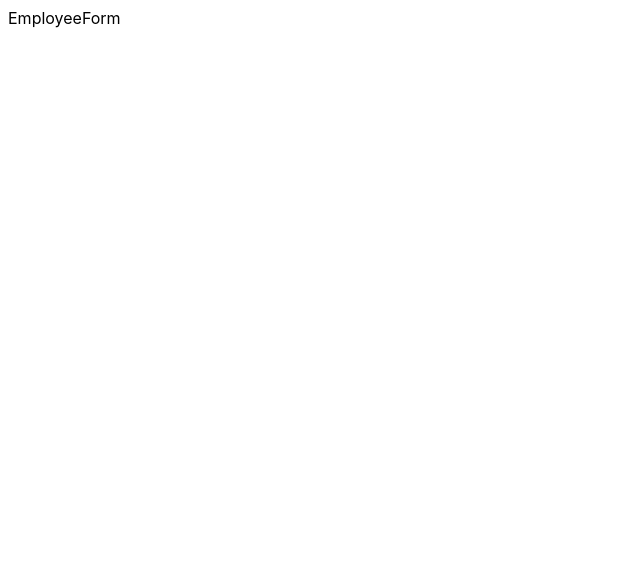
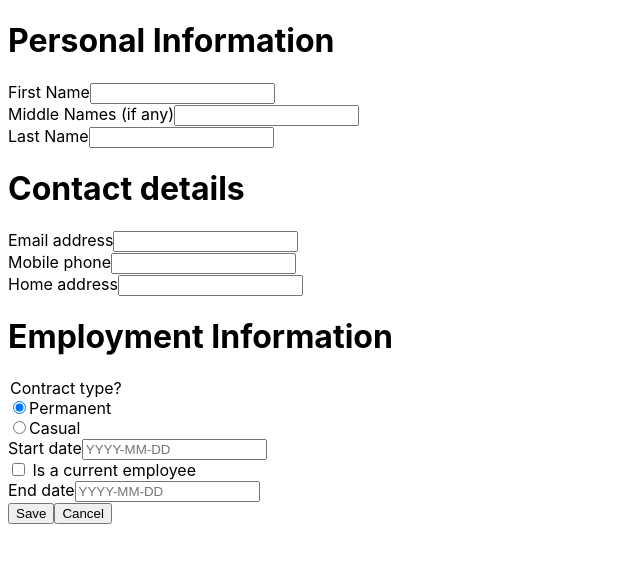
Before and after one commit to vadien/employee-creator, a React (Vite) app in the folder frontend/: page /employees/1/edit in a window 1280 px wide. Shown: the top 562 px of the page, without its empty margins (0-640 px from the left). Built offline with nearby package versions, Linux system fonts and the light colour scheme; no server answers.

Commit message:
Adds create employee form

```diff
--- a/frontend/package.json
+++ b/frontend/package.json
@@ -10,9 +10,11 @@
     "preview": "vite preview"
   },
   "dependencies": {
+    "@hookform/resolvers": "^3.9.0",
     "@tanstack/react-query": "^5.56.2",
     "react": "^18.3.1",
-    "react-dom": "^18.3.1"
+    "react-dom": "^18.3.1",
+    "react-hook-form": "^7.53.0"
   },
   "devDependencies": {
     "@eslint/js": "^9.9.0",
--- a/frontend/src/App.tsx
+++ b/frontend/src/App.tsx
@@ -23,6 +23,7 @@ function App() {
             <Route path="/" element={<EmployeeListPage />}></Route>
             <Route path="/employees/:id" element={<EmployeePageLoader />}></Route>
             <Route path="/employees/:id/edit" element={<EmployeeForm />}></Route>
+            <Route path="/employees/create" element={<EmployeeForm />}></Route>
           </Routes>
         </QueryClientProvider>
       </BrowserRouter>
--- a/frontend/src/forms/EmployeeForm/EmployeeForm.tsx
+++ b/frontend/src/forms/EmployeeForm/EmployeeForm.tsx
@@ -1,5 +1,107 @@
+import { useForm } from "react-hook-form";
+import { zodResolver } from "@hookform/resolvers/zod";
+import { EmployeeFormData, schema } from "./schema";
+
+type FormType = "CREATE" | "EDIT";
+
 const EmployeeForm = () => {
-  return <div>EmployeeForm</div>;
+  const {
+    register,
+    reset,
+    watch,
+    formState: { errors, isSubmitSuccessful },
+    handleSubmit,
+  } = useForm<EmployeeFormData>({ resolver: zodResolver(schema) });
+
+  isSubmitSuccessful && reset();
+
+  const watchCurrentEmployee = watch("currentEmployee");
+
+  return (
+    <>
+      <form>
+        <div>
+          <h1>Personal Information</h1>
+          <label htmlFor="firstName">First Name</label>
+          <input id="firstName" type="text" {...register("firstName")} />
+          <br />
+          <label htmlFor="middleNames">Middle Names (if any)</label>
+          <input id="middleNames" type="text" {...register("middleNames")} />
+          <br />
+          <label htmlFor="lastName">Last Name</label>
+          <input id="lastName" type="text" {...register("lastName")} />
+        </div>
+        <div>
+          <h1>Contact details</h1>
+          <label htmlFor="email">Email address</label>
+          <input id="email" type="text" {...register("email")} />
+          <br />
+          <label htmlFor="mobileNumber">Mobile phone</label>
+          <input id="mobileNumber" type="text" {...register("mobileNumber")} />
+          <br />
+          <label htmlFor="address">Home address</label>
+          <input id="address" type="text" {...register("address")} />
+        </div>
+        <div>
+          <h1>Employment Information</h1>
+          <div>
+            <legend>Contract type?</legend>
+            <div>
+              <input
+                type="radio"
+                id="permanent"
+                value="permanent"
+                defaultChecked
+                {...register("contractType")}
+              />
+              <label htmlFor="permanent">Permanent</label>
+            </div>
+            <div>
+              <input
+                type="radio"
+                id="casual"
+                value="casual"
+                {...register("contractType")}
+              />
+              <label htmlFor="casual">Casual</label>
+            </div>
+          </div>
+          <div>
+            <label htmlFor="startDate">Start date</label>
+            <input
+              type="text"
+              id="startDate"
+              {...register("startDate")}
+              placeholder="YYYY-MM-DD"
+            />
+          </div>
+          <div>
+            <input
+              type="checkbox"
+              id="currentEmployee"
+              {...register("currentEmployee")}
+            />{" "}
+            <label htmlFor="currentEmployee">Is a current employee</label>
+          </div>
+          {!watchCurrentEmployee && (
+            <div>
+              <label htmlFor="endDate">End date</label>
+              <input
+                type="text"
+                id="endDate"
+                {...register("endDate")}
+                placeholder="YYYY-MM-DD"
+              />
+            </div>
+          )}
+        </div>
+        <div>
+          <button>Save</button>
+          <button>Cancel</button>
+        </div>
+      </form>
+    </>
+  );
 };
 
 export default EmployeeForm;
--- a/frontend/src/pages/EmployeeListPage/EmployeeListPage.tsx
+++ b/frontend/src/pages/EmployeeListPage/EmployeeListPage.tsx
@@ -1,11 +1,11 @@
-import EmployeeCard from "../../components/EmployeeCard/EmployeeCard";
+import { Link } from "react-router-dom";
 import EmployeesLoader from "../../containers/EmployeesLoader/EmployeesLoader";
 
 const EmployeeListPage = () => {
   return (
     <div>
       <h1>Employee List</h1>
-      <button>New Employee</button>
+      <Link to={`employees/create`}>New Employee</Link>
       <EmployeesLoader />
     </div>
   );
```
Also changed, not shown: 2 other files (tests, documents, lock files or other folders).
